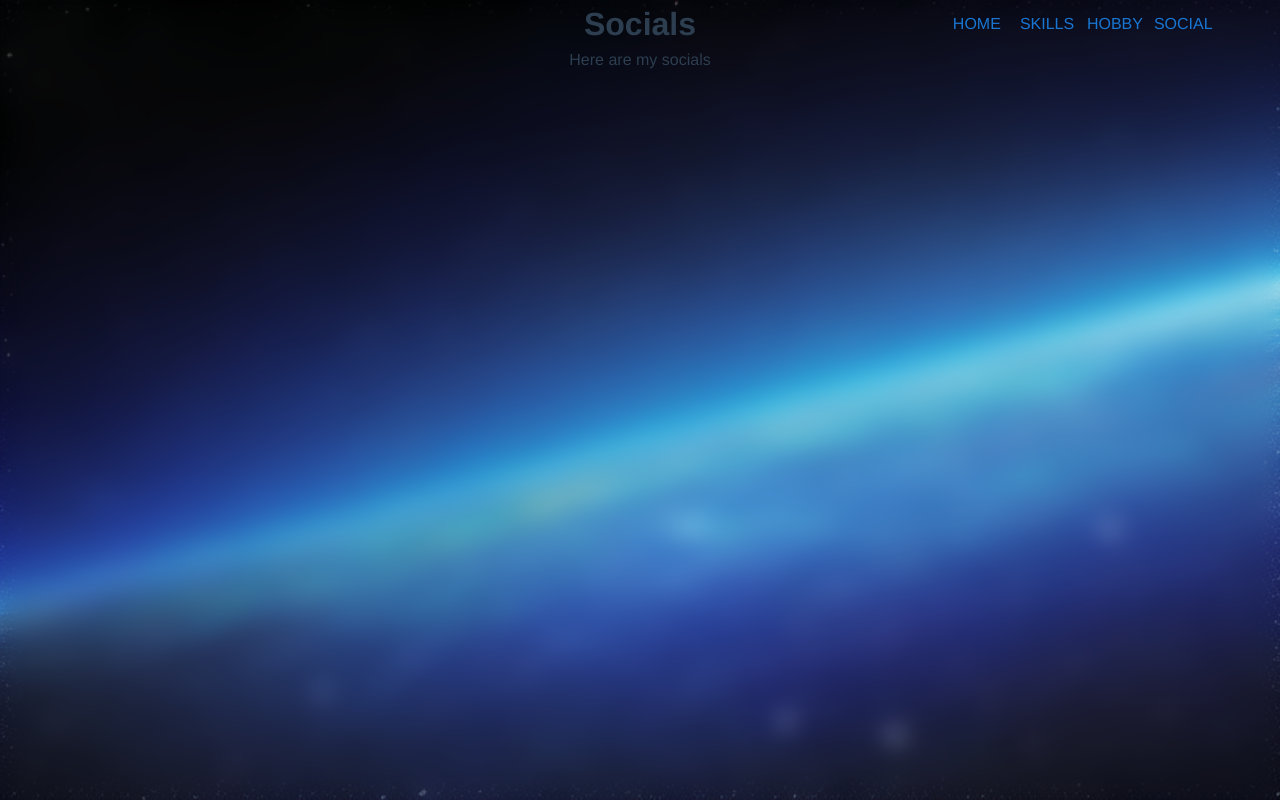
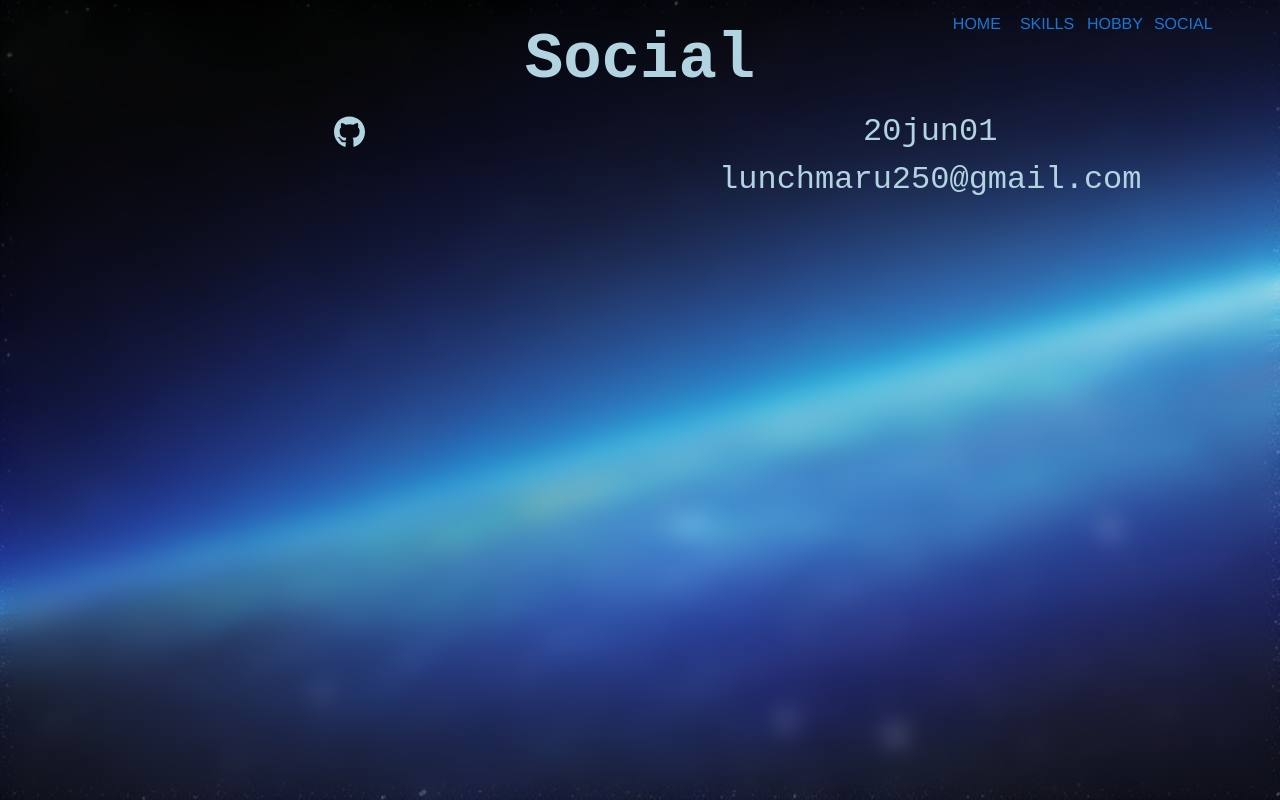
Before and after one commit to 20jun01/MyPortfolio, a Vue app: page /social in a window 1280 px wide. Built offline with nearby package versions, Linux system fonts and the light colour scheme; a web font is replaced by a local one; what @animxyz/vue would draw is missing.

Commit message:
✨ impl social

```diff
--- a/src/views/SocialView.vue
+++ b/src/views/SocialView.vue
@@ -1,15 +1,71 @@
 <template>
-    <div>
-        <h1>Socials</h1>
-        <p>Here are my socials</p>
-    </div>
+    <v-container>
+        <v-row no-gutters>
+            <v-col cols="12" class="text-center">
+                <h1>Social</h1>
+            </v-col>
+            <v-col cols="6" class="text-center">
+                <v-btn icon href="https://github.com/20jun01"><font-awesome-icon
+                        icon="fa-brands fa-github fa-2xl" /></v-btn>
+            </v-col>
+            <v-col cols="6" class="text-center">
+                <a class="link03" href="https://github.com/20jun01">20jun01</a>
+            </v-col>
+            <v-col cols="6" class="text-center">
+                <v-btn icon href="mailto:lunchmaru250@gmail.com"><font-awesome-icon
+                        icon="fa-solids fa-envelope" /></v-btn>
+            </v-col>
+            <v-col cols="6" class="text-center">
+                <a class="link03" href="mailto:lunchmaru250@gmail.com">lunchmaru250@gmail.com</a>
+            </v-col>
+        </v-row>
+    </v-container>
 </template>
 <script>
-export default{
+export default {
     name: "SocialView",
     data() {
-        return  {
+        return {
         }
     }
 }
 </script>
+
+<style scoped>
+.text-center {
+    color: #B1D4E0 !important;
+    font-size: 2em !important;
+    font-family: 'Courier New', Courier, monospace;
+}
+
+.link03 {
+    color: #B1D4E0;
+    text-decoration: none;
+    display: inline-block;
+    position: relative;
+}
+
+.link03::after {
+    content: "";
+    width: 0%;
+    height: 1px;
+    background-color: #B1D4E0;
+    display: block;
+    position: absolute;
+    bottom: 0;
+    left: 50%;
+    transform: translateX(-50%);
+    transition: all .25s linear;
+}
+
+.link03:hover::after {
+    width: 100%;
+}
+
+.v-btn {
+    color: #B1D4E0 !important;
+    font-size: 1em !important;
+    font-family: 'Courier New', Courier, monospace;
+    background-color: transparent;
+}
+</style>
```
